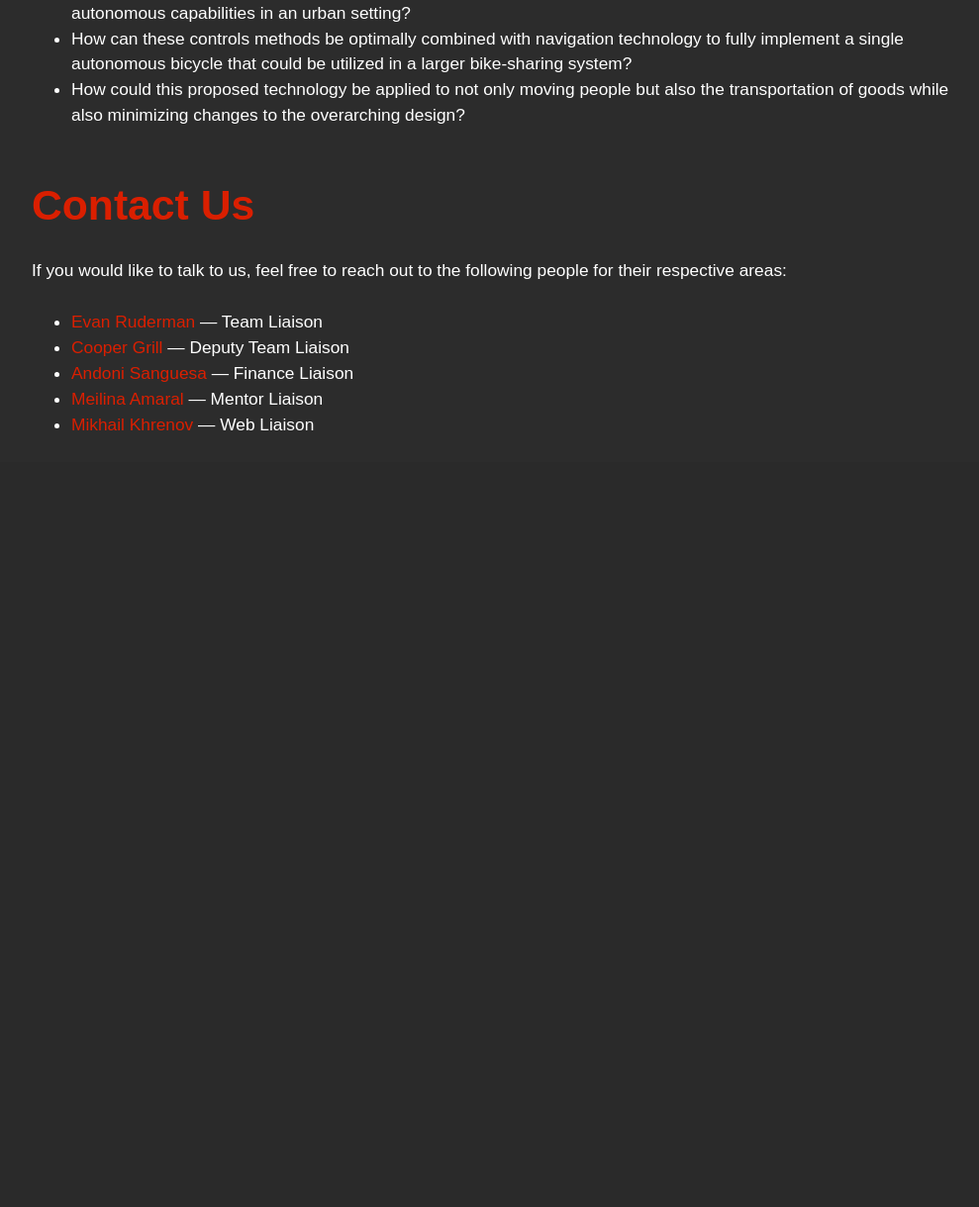
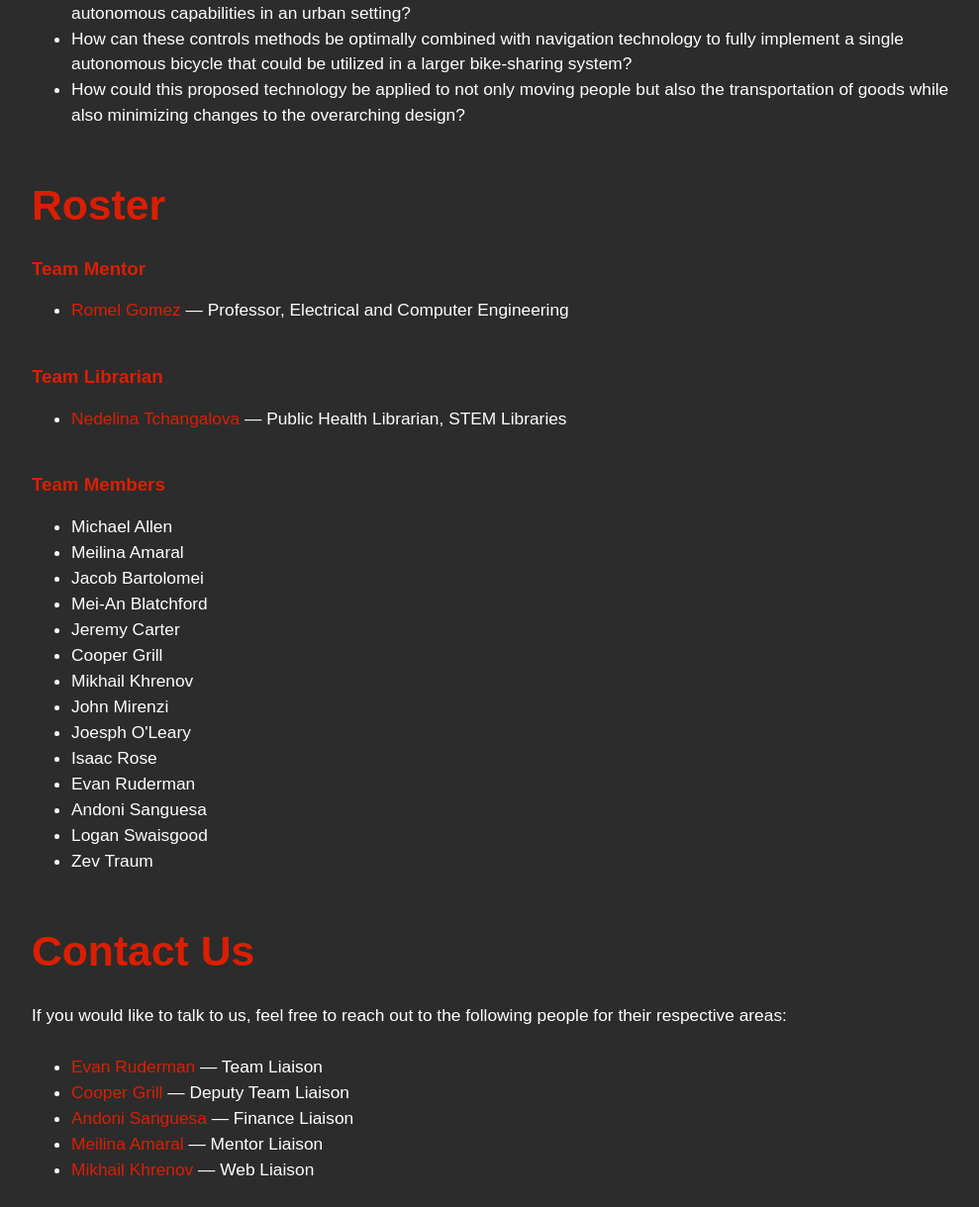
Before and after one commit to umd-autocycle/autocycle, a Django app: page /team in a window 1280 px wide. Shown: the part 1369-2589 px from the top of the page at 99% size, without its empty margins (128-1117 px from the left). Before the commit the page ends 1804 px from the top, so only its background shows below. Run offline with Django 3.2, Linux system fonts and the light colour scheme; parts of the project's set-up code (start-up, migrations or seed data) failed here and were passed over; some libraries are stand-ins or nearby versions; some web fonts are replaced.

Commit message:
Added roster, mentor, librarian

```diff
--- a/core/templates/team.html
+++ b/core/templates/team.html
@@ -46,10 +46,36 @@
             </li>
         </ul>
 
-        {#        <h1>Our Mentors</h1>#}
-        {#        <p>#}
-        {#            #}
-        {#        </p>#}
+        <h1>Roster</h1>
+        <h3>Team Mentor</h3>
+        <ul>
+            <li><a href="https://ece.umd.edu/clark/faculty/399/Romel-Gomez">Romel Gomez</a> &mdash; Professor, Electrical and
+                Computer Engineering
+            </li>
+        </ul>
+        <h3>Team Librarian</h3>
+        <ul>
+            <li><a href="https://www.lib.umd.edu/directory/staff/nedelina">Nedelina Tchangalova</a> &mdash; Public Health
+                Librarian, STEM Libraries
+            </li>
+        </ul>
+        <h3>Team Members</h3>
+        <ul>
+            <li>Michael Allen</li>
+            <li>Meilina Amaral</li>
+            <li>Jacob Bartolomei</li>
+            <li>Mei-An Blatchford</li>
+            <li>Jeremy Carter</li>
+            <li>Cooper Grill</li>
+            <li>Mikhail Khrenov</li>
+            <li>John Mirenzi</li>
+            <li>Joesph O'Leary</li>
+            <li>Isaac Rose</li>
+            <li>Evan Ruderman</li>
+            <li>Andoni Sanguesa</li>
+            <li>Logan Swaisgood</li>
+            <li>Zev Traum</li>
+        </ul>
 
         <h1>Contact Us</h1>
         <p>
```
